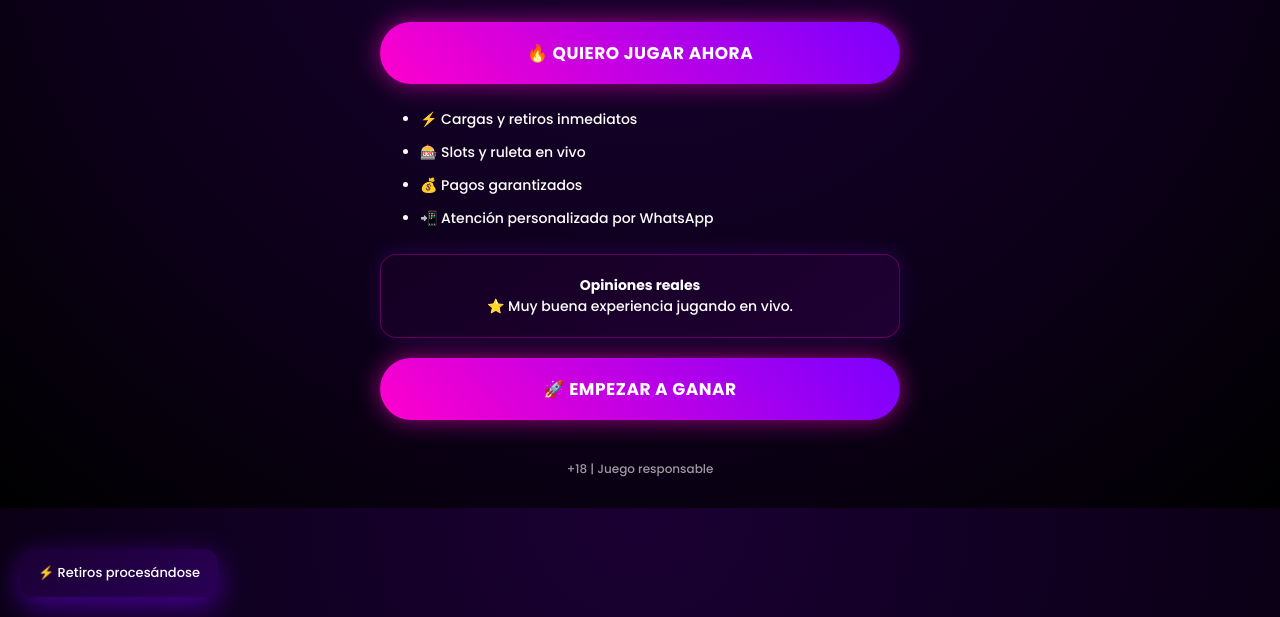
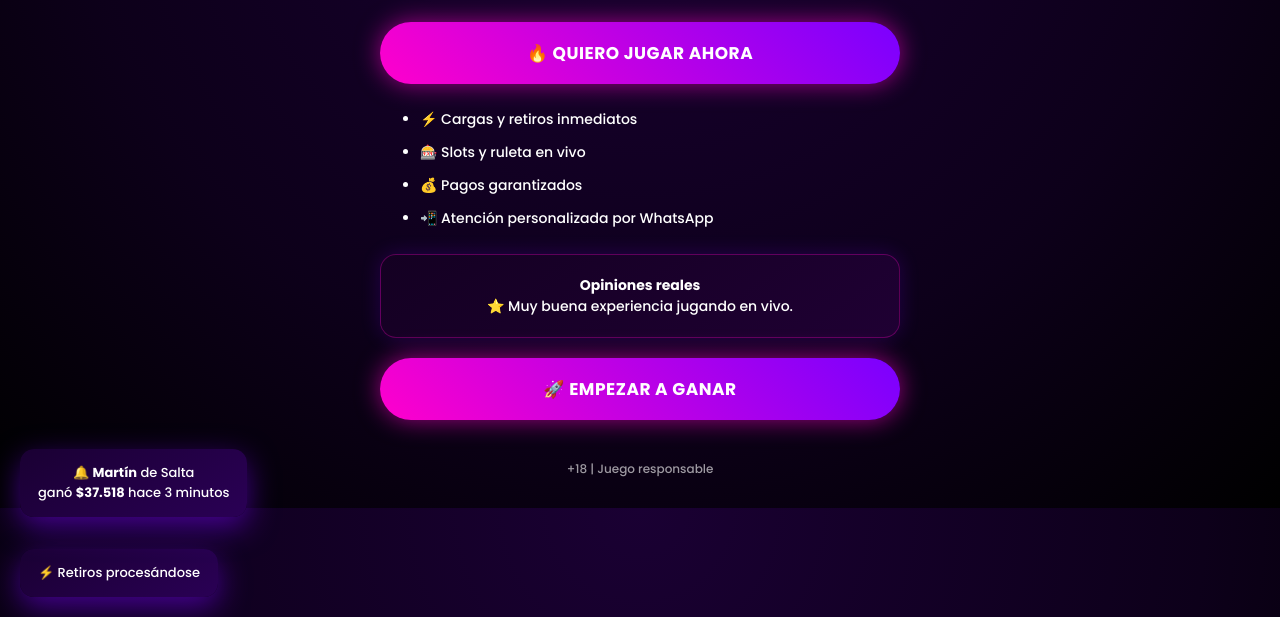
Before and after one commit to gimenajuarez202-ctrl/landing-rednaty, a plain HTML site: page index.html in a window 1280 px wide. Shown: the part 183-800 px from the top of the page. Drawn offline with Linux system fonts and the light colour scheme.

Commit message:
Update index.html

```diff
--- a/index.html
+++ b/index.html
@@ -261,7 +261,7 @@ function mostrarGanador() {
   setTimeout(mostrarGanador, numeroAleatorio(3000, 6000));
 }
 
-setTimeout(mostrarGanador, 6000);
+setTimeout(mostrarGanador, 2000);
 
 </script>
 
```
